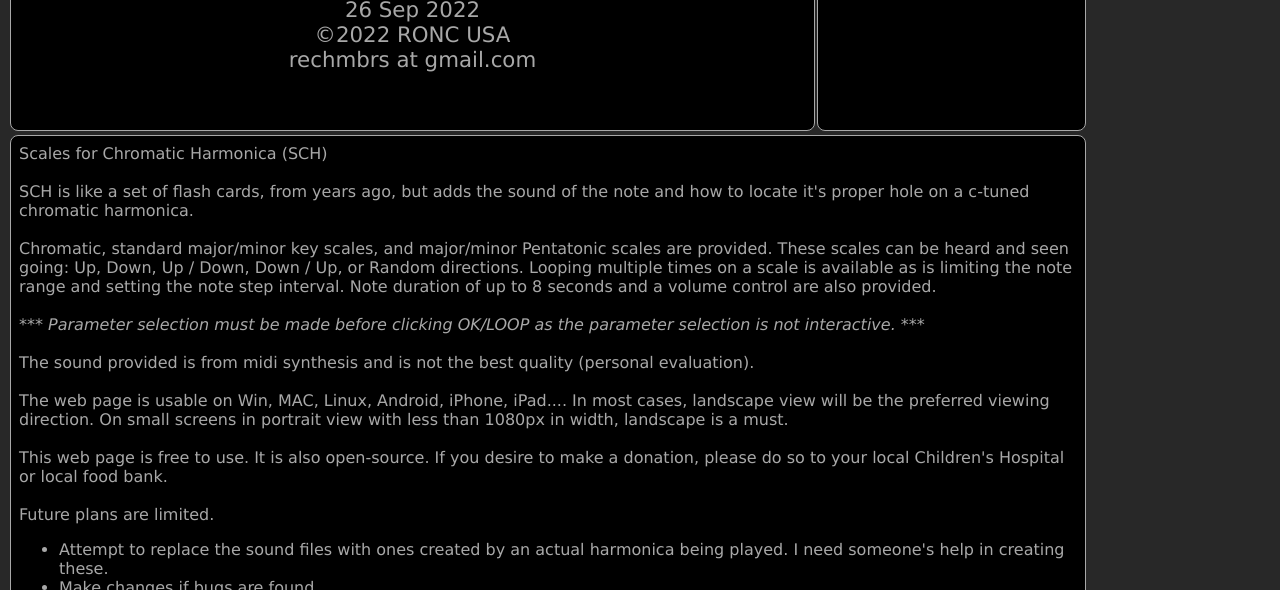
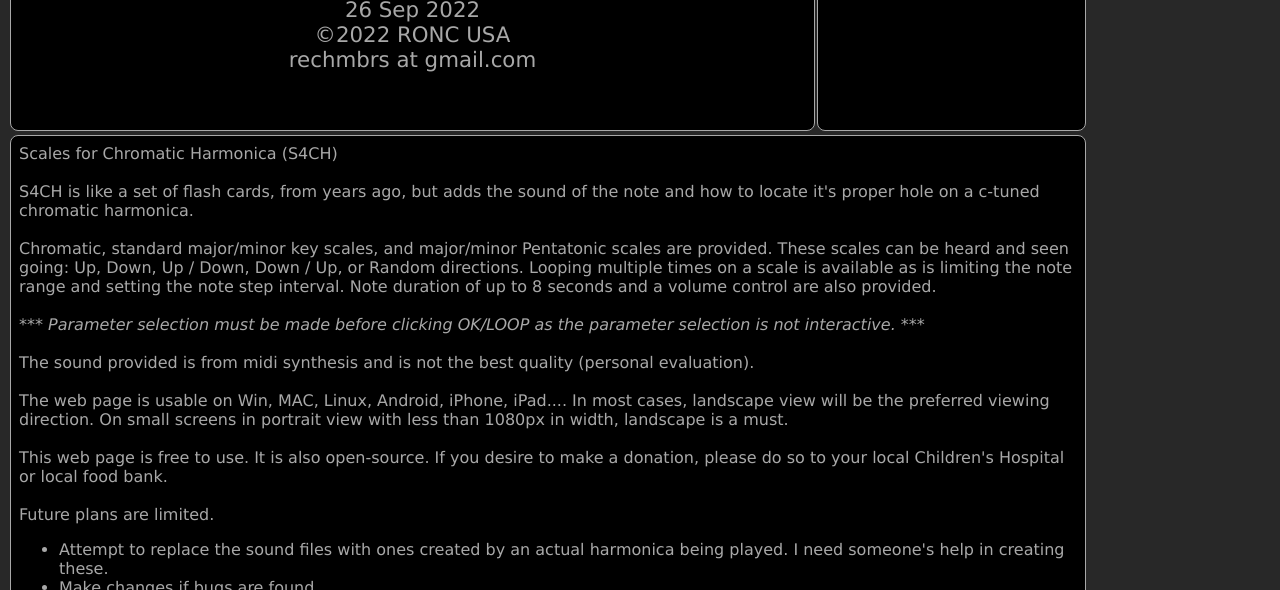
Before and after one commit to rechmbrs/S4CH, a plain HTML site: page help.html in a window 1280 px wide. Shown: the part 210-800 px from the top of the page. Drawn offline with Linux system fonts and the light colour scheme.

Commit message:
Add files via upload

```diff
--- a/help.html
+++ b/help.html
@@ -144,10 +144,10 @@
                 <tr>
                     <td colspan="4"
                         style="background-color: black; padding: 8px;">
-                        Scales for Chromatic Harmonica (SCH)
+                        Scales for Chromatic Harmonica (S4CH)
                         <br>
                         <br>
-                        SCH is like a set of flash cards, from years ago, but
+                        S4CH is like a set of flash cards, from years ago, but
                         adds
                         the sound of the note and how to locate
                         it's proper hole on a c-tuned chromatic harmonica.
@@ -269,7 +269,7 @@
                             <li>
                                 <a href="#scaleTable">Scale table</a>
                             </li>
-<!--                             <li>
+                            <!--                             <li>
                                 <a href="#download">File download</a>
                             </li> -->
                             <li>
```
